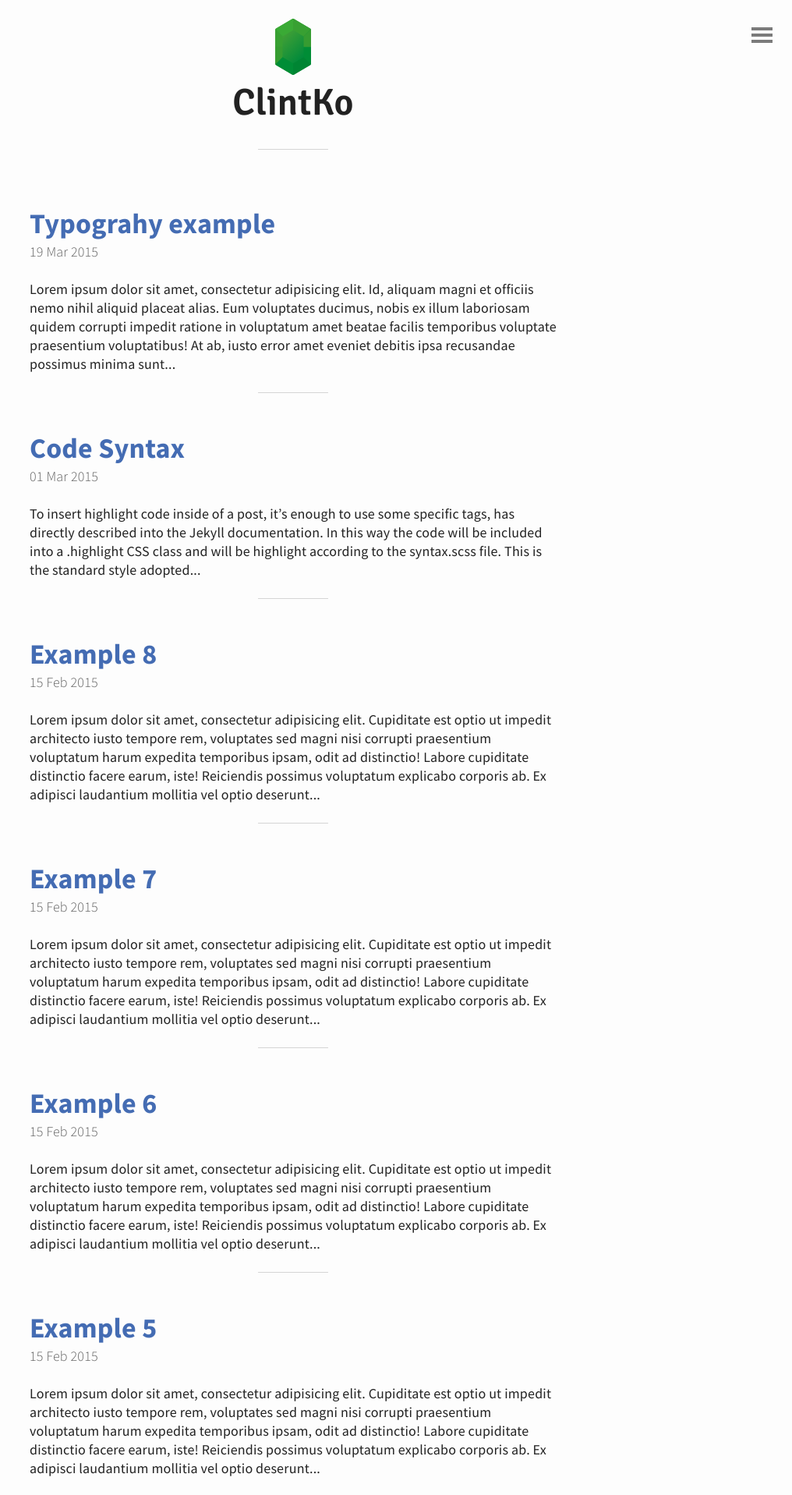
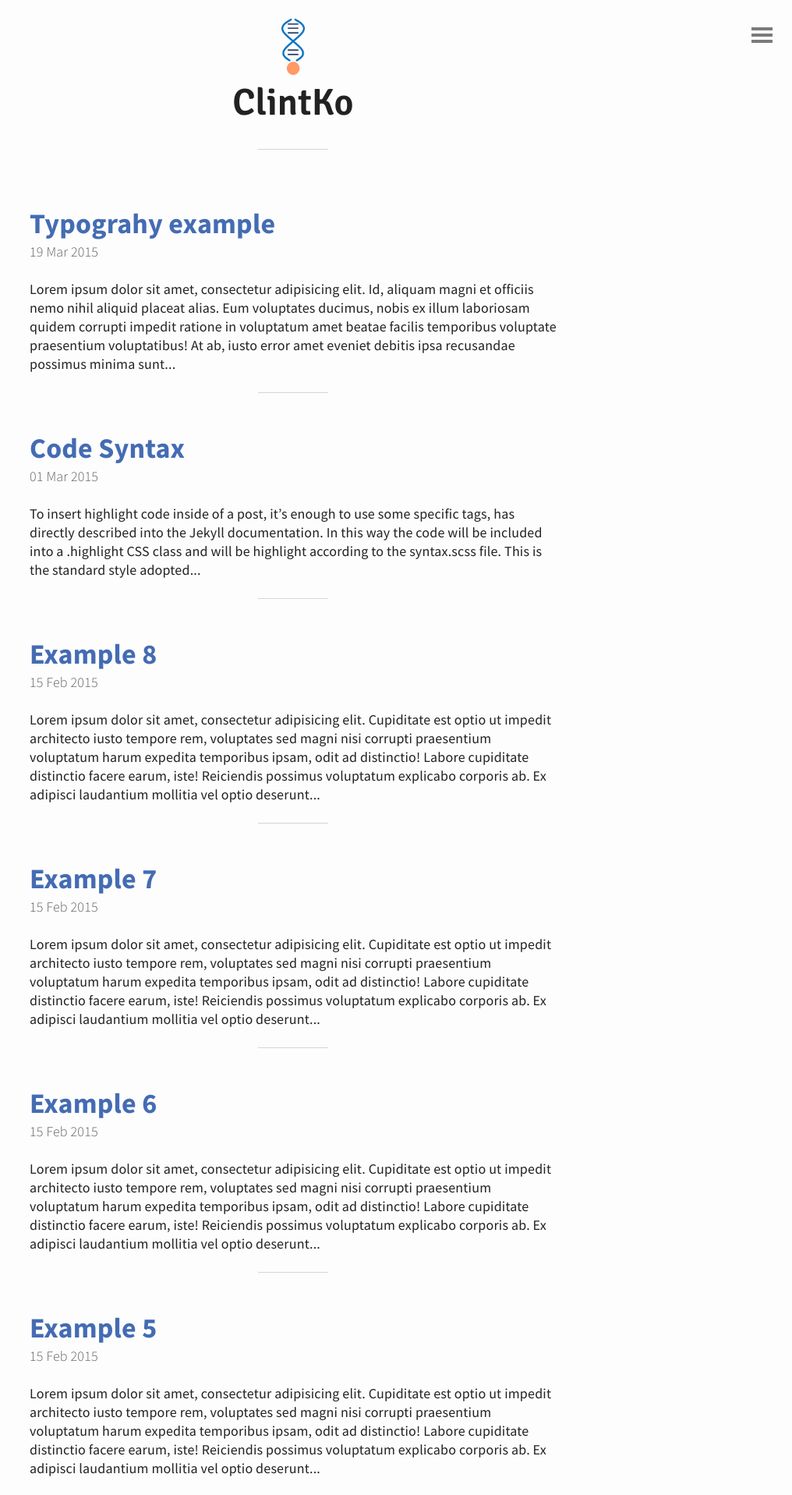
Before and after one commit to clintko/blogv2, a Jekyll site: the page built from index.html, in a window 1280 px wide. Shown: the top 1917 px of the page at 78% size, without its empty margins (264-1280 px from the left). Built offline with Jekyll 4.4.1, drawn with Linux system fonts in a browser that asks for light colours; the list of posts is cut into pages by our own code.

Commit message:
Update header.html

```diff
--- a/_includes/header.html
+++ b/_includes/header.html
@@ -1,6 +1,6 @@
 <header id="header">
 	<a href="{{ site.baseurl }}">
-		<img src="{{ "/img/emerald.svg" | prepend: site.baseurl | replace: '//', '/' }}" alt="Emerald Logo">
+		<img src="{{ "/img/myLogo01.png" | prepend: site.baseurl | replace: '//', '/' }}" alt="ClintKo Logo">
 	  <h1>ClintKo</h1>
 	</a>
 </header>
```
